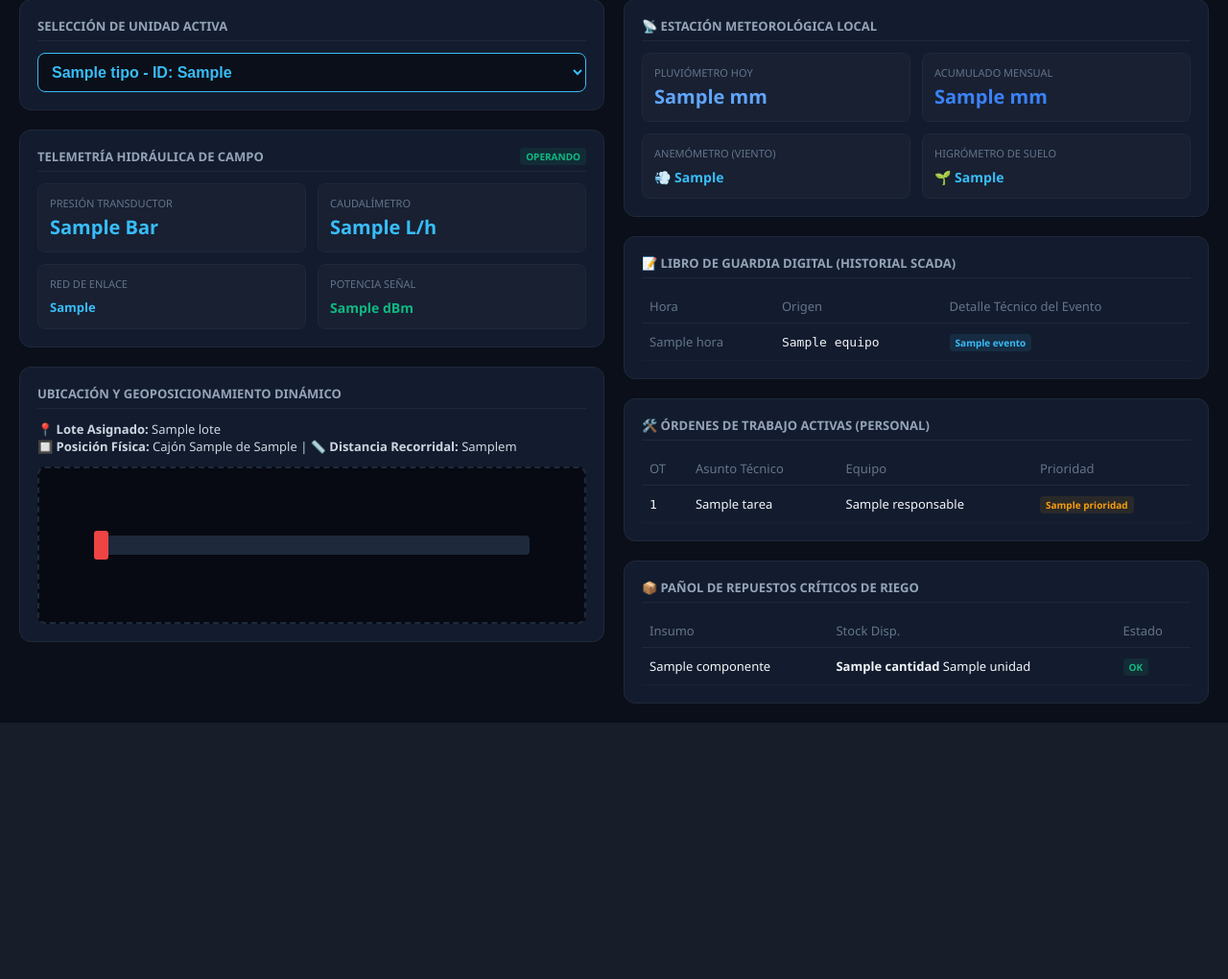
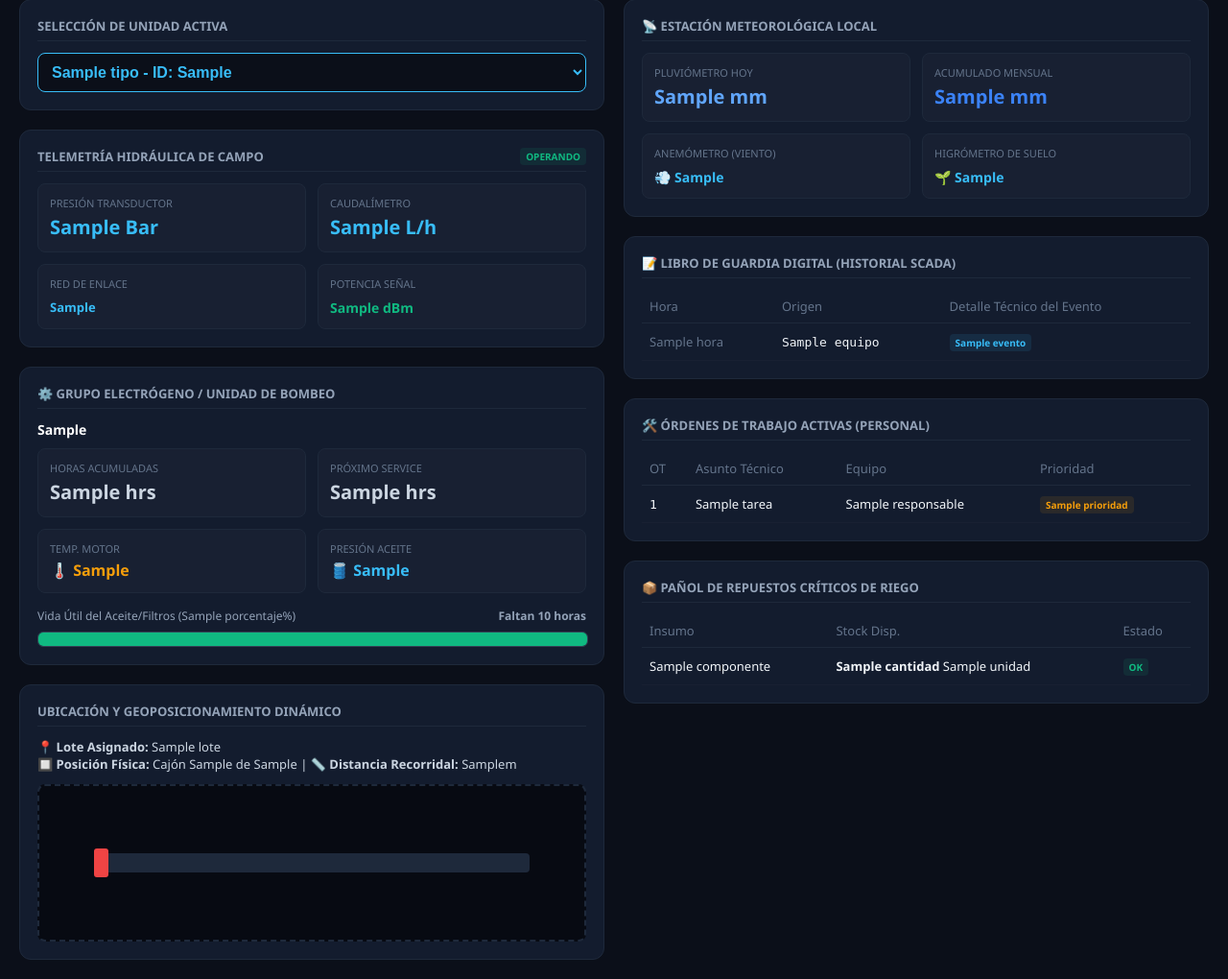
Before and after one commit to Agro-Cloud-Riego/Agro-Cloud-Riego, a Flask app: template templates/dashboard.html in a window 1280 px wide. Shown: the part 108-1128 px from the top of the page at 96% size. Before the commit the page ends 861 px from the top, so only its background shows below. Run offline with Flask 3, Linux system fonts and the light colour scheme; the template is opened without the code that fills it: most values are stand-ins (such as "Sample title", 1, 10 or a date in 2020).

Commit message:
dashboard.html

```diff
--- a/templates/dashboard.html
+++ b/templates/dashboard.html
@@ -33,6 +33,13 @@
         .badge-parado { background: rgba(245, 158, 11, 0.1); color: var(--alerta); }
         .badge-critico { background: rgba(239, 68, 68, 0.1); color: #ef4444; }
         .badge-info { background: rgba(56, 189, 248, 0.1); color: var(--texto-ok); }
+
+        /* NUEVOS ESTILOS: BARRA DE PROGRESO INDUSTRIAL */
+        .barra-contenedor { background-color: #1e293b; border-radius: 6px; height: 14px; width: 100%; margin-top: 8px; overflow: hidden; border: 1px solid #334155; }
+        .barra-progreso { height: 100%; transition: width 0.4s ease; }
+        .color-ok { background-color: var(--verde); }
+        .color-alerta { background-color: var(--alerta); }
+        .color-critico { background-color: #ef4444; }
     </style>
     <script>
         function cambiarEquipo(select) { window.location.href = "/?equipo=" + select.value; }
@@ -72,6 +79,27 @@
                     <div class="card-dato"><div class="dato-lbl">Caudalímetro</div><div class="dato-val">{{ data.caudal_lh }} L/h</div></div>
                     <div class="card-dato"><div class="dato-lbl">Red de Enlace</div><div class="dato-val" style="font-size:13px; margin-top:8px;">{{ data.modo_enlace }}</div></div>
                     <div class="card-dato"><div class="dato-lbl">Potencia Señal</div><div class="dato-val" style="font-size:14px; margin-top:8px; color:var(--verde);">{{ data.rssi_dbm }} dBm</div></div>
+                </div>
+            </div>
+
+            <div class="panel">
+                <div class="panel-titulo">⚙️ Grupo Electrógeno / Unidad de Bombeo</div>
+                <div style="font-size: 14px; font-weight: bold; color: #fff; margin-bottom: 10px;">{{ data.motor_modelo }}</div>
+
+                <div class="telemetria-grid" style="margin-bottom: 15px;">
+                    <div class="card-dato"><div class="dato-lbl">Horas Acumuladas</div><div class="dato-val" style="color: #cbd5e1;">{{ data.motor_horas }} hrs</div></div>
+                    <div class="card-dato"><div class="dato-lbl">Próximo Service</div><div class="dato-val" style="color: #cbd5e1;">{{ data.motor_proximo_service }} hrs</div></div>
+                    <div class="card-dato"><div class="dato-lbl">Temp. Motor</div><div class="dato-val" style="font-size:16px; color:#f59e0b;">🌡️ {{ data.motor_temperatura }}</div></div>
+                    <div class="card-dato"><div class="dato-lbl">Presión Aceite</div><div class="dato-val" style="font-size:16px; color:#38bdf8;">🛢️ {{ data.motor_presion_aceite }}</div></div>
+                </div>
+
+                <div style="font-size: 12px; color: #94a3b8; display: flex; justify-content: space-between;">
+                    <span>Vida Útil del Aceite/Filtros ({{ mantenimiento.porcentaje }}%)</span>
+                    <strong>Faltan {{ mantenimiento.restantes }} horas</strong>
+                </div>
+                <div class="barra-contenedor">
+                    <div class="barra-progreso {% if mantenimiento.porcentaje > 90 %}color-critico{% elif mantenimiento.porcentaje > 75 %}color-alerta{% else %}color-ok{% endif %}"
+                         style="width: {{ mantenimiento.porcentaje }}%;"></div>
                 </div>
             </div>
 
```
